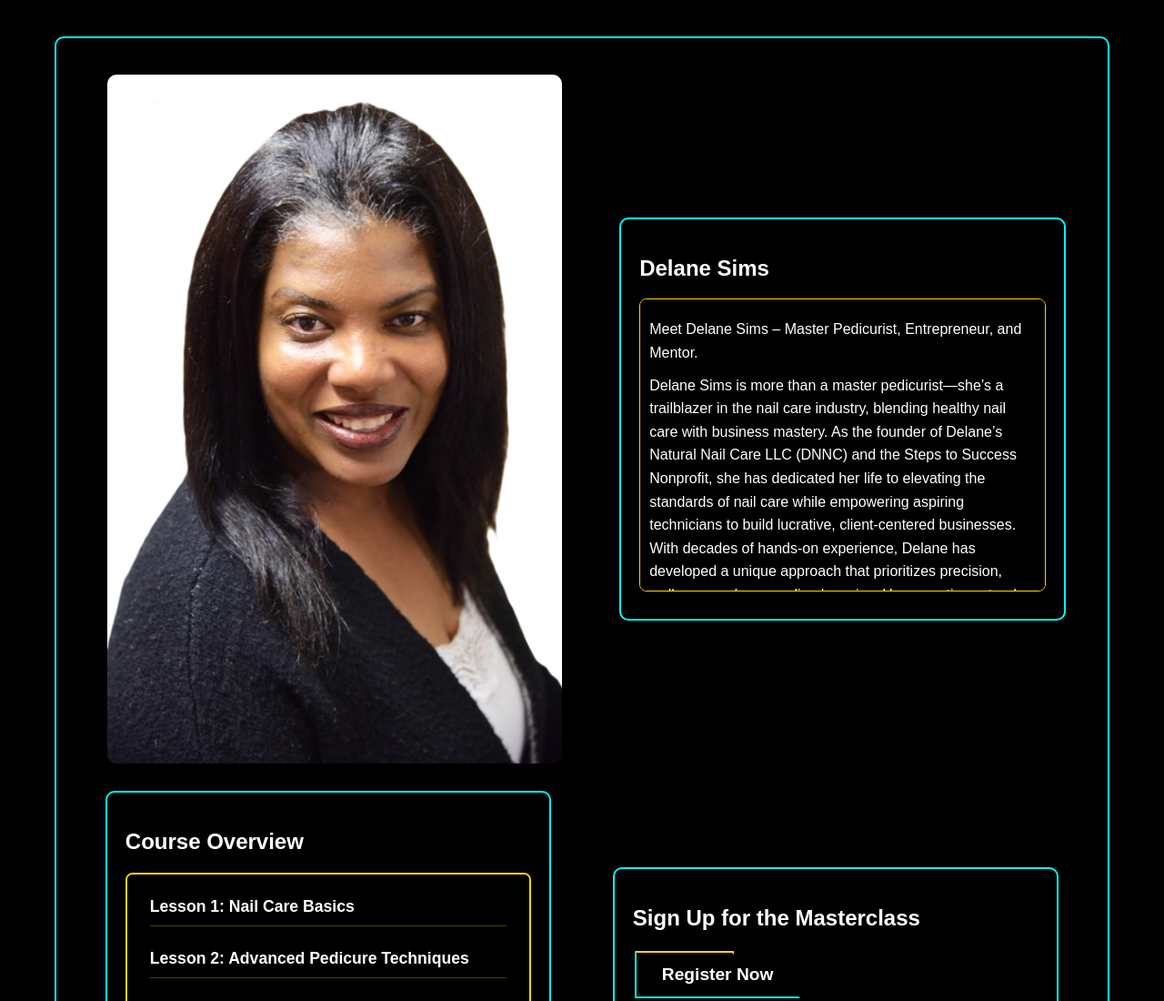
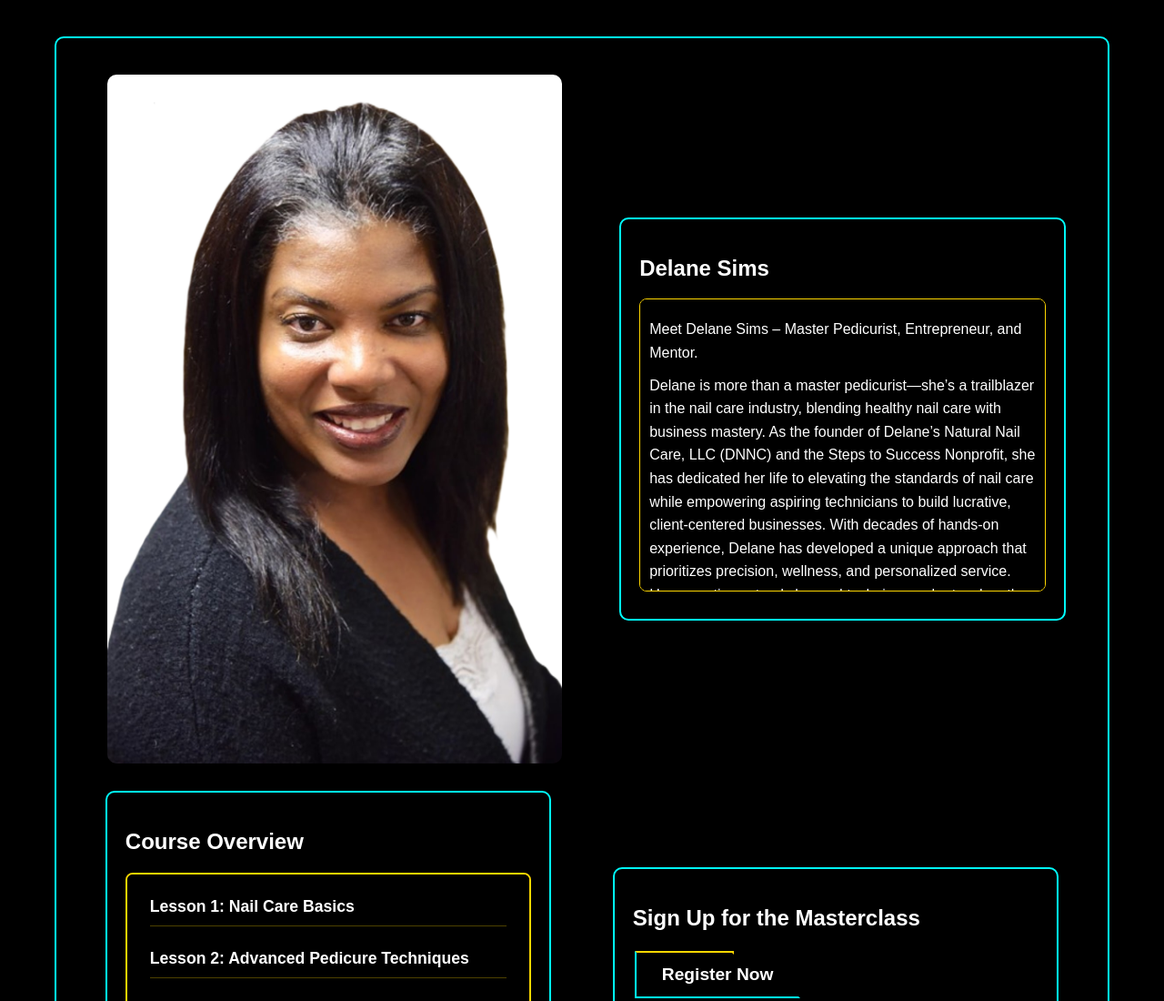
Before and after one commit to WETTENTLLC/MasterclassLandingPage, a plain HTML site: page index.html in a window 1280 px wide. Shown: the top 1100 px of the page at 91% size. Drawn offline with Linux system fonts and the light colour scheme.

Commit message:
Update index.html

```diff
--- a/index.html
+++ b/index.html
@@ -34,9 +34,9 @@
                         Meet Delane Sims – Master Pedicurist, Entrepreneur, and Mentor.
                     </p>
                     <p>
-                        Delane Sims is more than a master pedicurist—she’s a trailblazer
+                        Delane is more than a master pedicurist—she’s a trailblazer
                         in the nail care industry, blending healthy nail care with business mastery. As
-                        the founder of Delane’s Natural Nail Care LLC (DNNC) and the Steps
+                        the founder of Delane’s Natural Nail Care, LLC (DNNC) and the Steps
                         to Success Nonprofit, she has dedicated her life to elevating the
                         standards of nail care while empowering aspiring technicians to build
                         lucrative, client-centered businesses. With decades of hands-on
```
